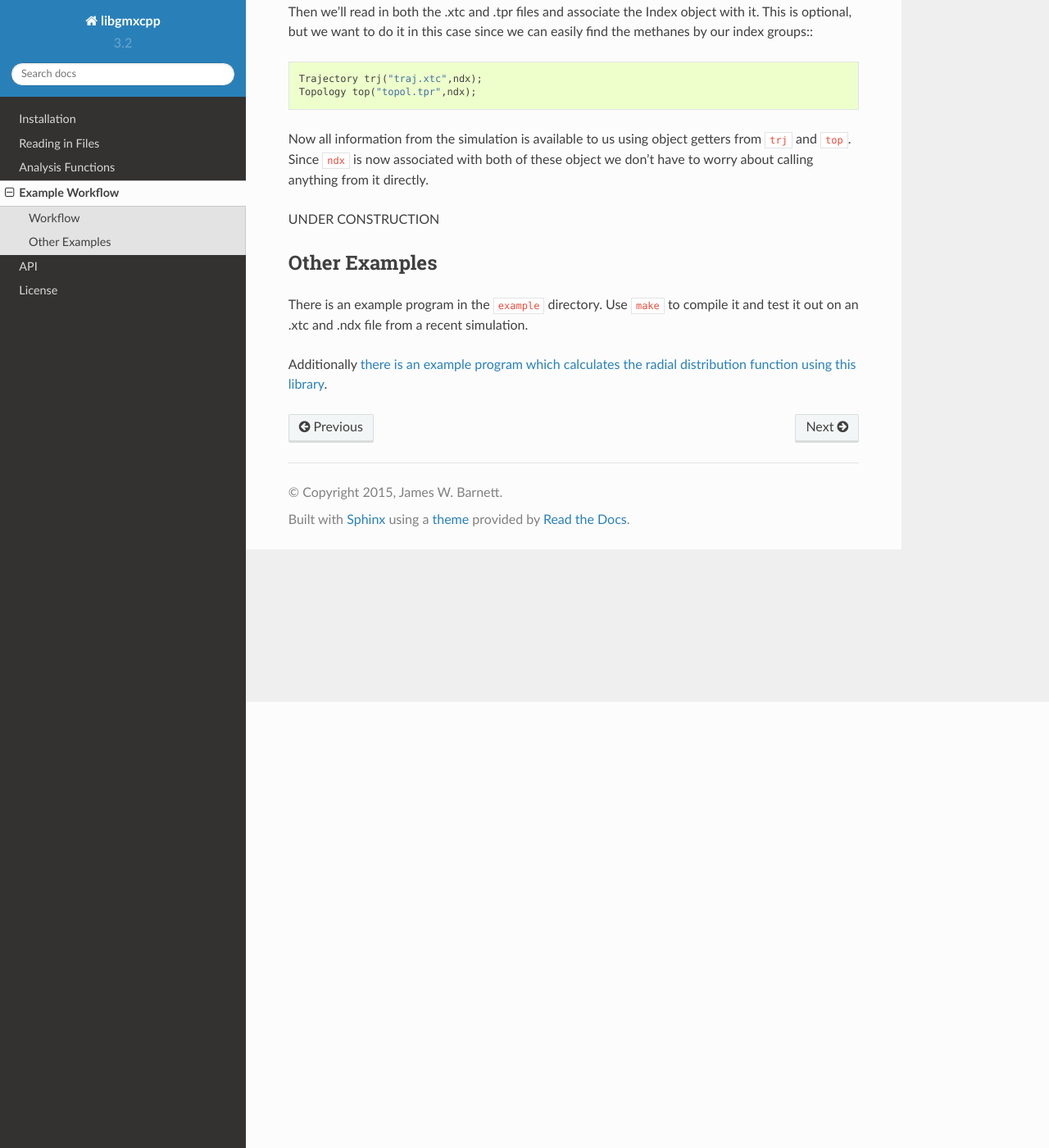
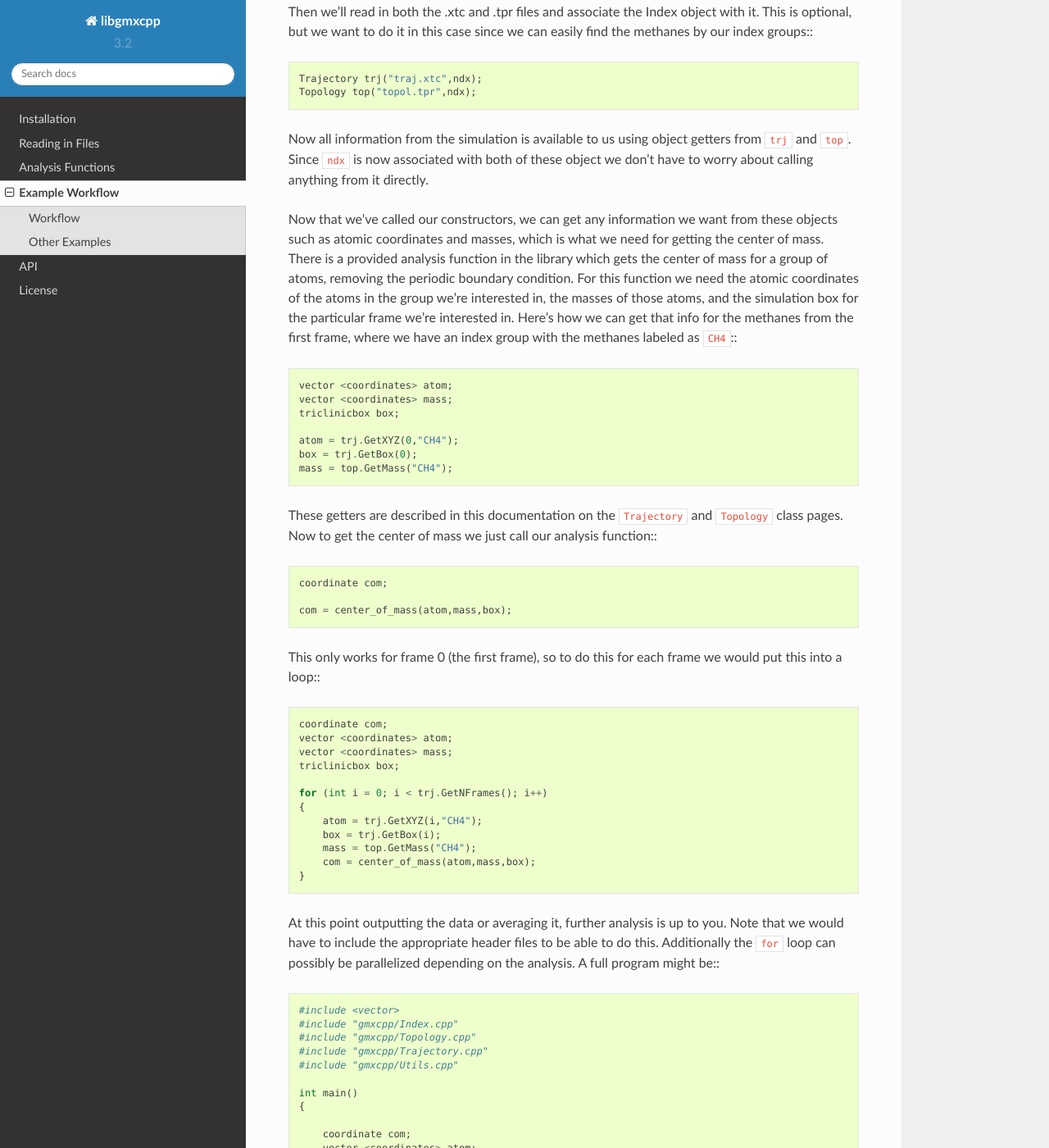
Before and after one commit to wesbarnett/libgmxcpp, a Sphinx documentation site: the page built from docs/example.rst, in a window 1280 px wide and 1400 px high, scrolled down 544 px. Shown: the whole window at 82% size. Built offline with Sphinx 7.4.7 and the Read the Docs theme 2.0.0, drawn with Linux system fonts in a browser that asks for light colours; some of the changed text lies outside the part shown.

Commit message:
update documenation

```diff
--- a/docs/example.rst
+++ b/docs/example.rst
@@ -16,7 +16,8 @@ the coordinates), the .ndx file (grouping the atoms), and the .tpr file (having
 the masses).
 
 The first thing to do is to construct an object associated for each file type.
-First we'll read in the index file:::
+First we'll read in the index file, since we'll be using it to locate the
+methanes in the trajectory:::
 
     Index ndx("index.ndx");
 
@@ -31,7 +32,77 @@ Now all information from the simulation is available to us using object getters
 from ``trj`` and ``top``. Since ``ndx`` is now associated with both of these
 object we don't have to worry about calling anything from it directly.
 
-UNDER CONSTRUCTION
+Now that we've called our constructors, we can get any information we want from
+these objects such as atomic coordinates and masses, which is what we need for
+getting the center of mass. There is a provided analysis function in the library
+which gets the center of mass for a group of atoms, removing the periodic
+boundary condition. For this function we need the atomic coordinates of the
+atoms in the group we're interested in, the masses of those atoms, and the
+simulation box for the particular frame we're interested in. Here's how we can
+get that info for the methanes from the first frame, where we have an index
+group with the methanes labeled as ``CH4``:::
+
+    vector <coordinates> atom;
+    vector <coordinates> mass;
+    triclinicbox box;
+
+    atom = trj.GetXYZ(0,"CH4");
+    box = trj.GetBox(0);
+    mass = top.GetMass("CH4");
+
+These getters are described in this documentation on the ``Trajectory`` and
+``Topology`` class pages. Now to get the center of mass we just call our
+analysis function:::
+
+    coordinate com;
+
+    com = center_of_mass(atom,mass,box);
+
+This only works for frame 0 (the first frame), so to do this for each frame we
+would put this into a loop:::
+
+    coordinate com;
+    vector <coordinates> atom;
+    vector <coordinates> mass;
+    triclinicbox box;
+
+    for (int i = 0; i < trj.GetNFrames(); i++)
+    {
+        atom = trj.GetXYZ(i,"CH4");
+        box = trj.GetBox(i);
+        mass = top.GetMass("CH4");
+        com = center_of_mass(atom,mass,box);
+    }
+
+At this point outputting the data or averaging it, further analysis is up to
+you. Note that we would have to include the appropriate header files to be able
+to do this. Additionally the ``for`` loop can possibly be parallelized depending
+on the analysis. A full program might be:::
+
+    #include <vector>
+    #include "gmxcpp/Index.cpp"
+    #include "gmxcpp/Topology.cpp"
+    #include "gmxcpp/Trajectory.cpp"
+    #include "gmxcpp/Utils.cpp"
+
+    int main()
+    {
+
+        coordinate com;
+        vector <coordinates> atom;
+        vector <coordinates> mass;
+        triclinicbox box;
+
+        for (int i = 0; i < trj.GetNFrames(); i++)
+        {
+            atom = trj.GetXYZ(i,"CH4");
+            box = trj.GetBox(i);
+            mass = top.GetMass("CH4");
+            com = center_of_mass(atom,mass,box);
+        }
+
+        return 0;
+    }
 
 
 Other Examples
```
